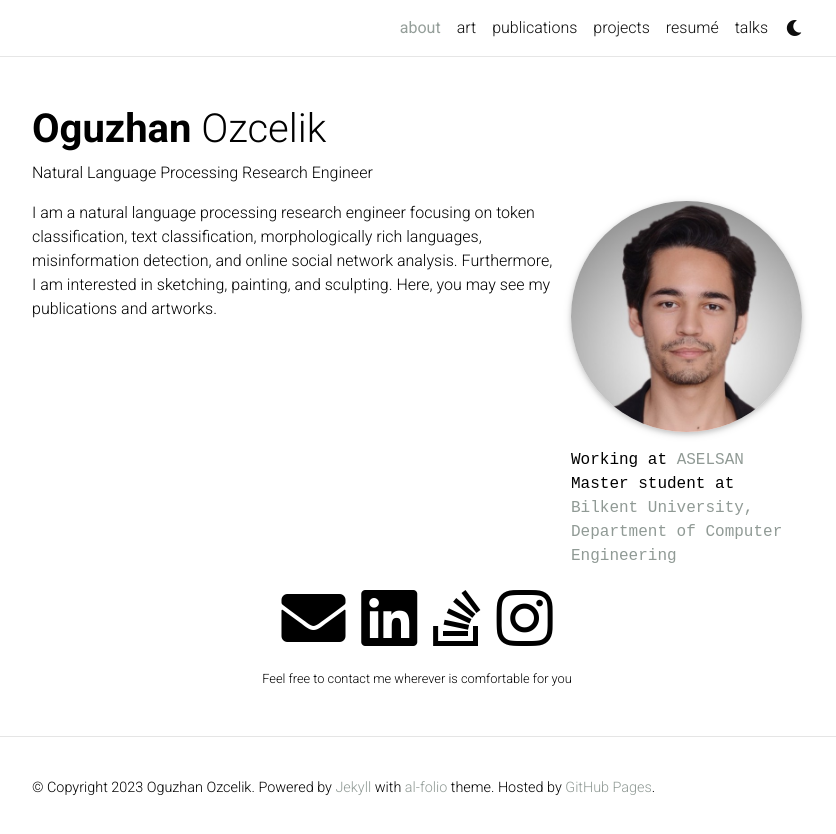
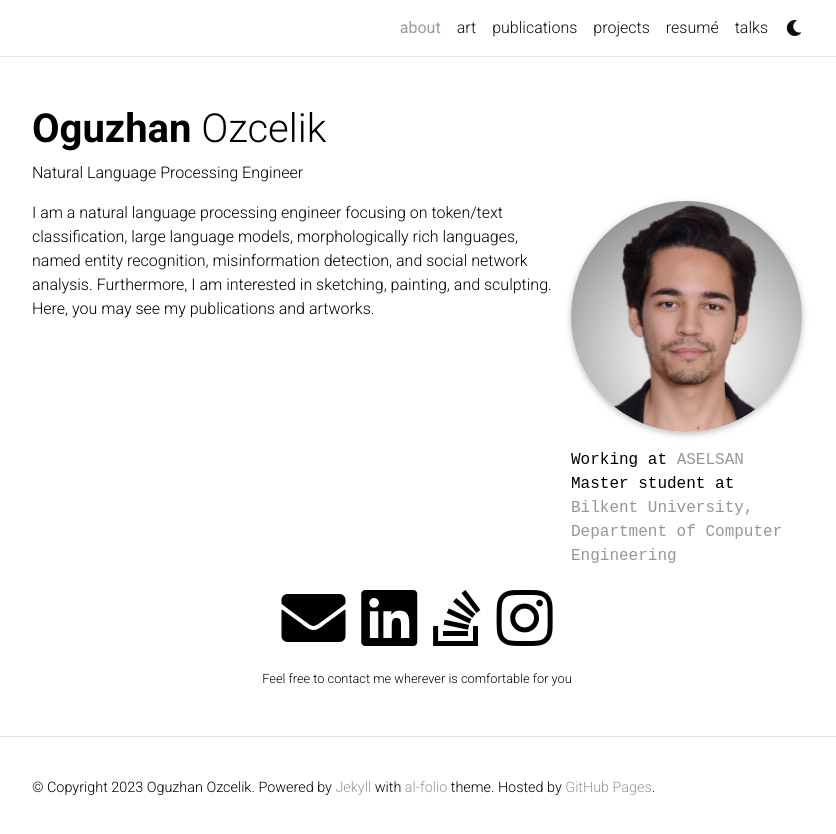
Before and after one commit to ogozcelik/info, a Jekyll site: the page built from _pages/about.md, in a window 1280 px wide. Shown: the top 834 px of the page, without its empty margins (223-1059 px from the left). Built offline with Jekyll 4.4.1, drawn with Linux system fonts in a browser that asks for light colours; full-size pictures stand in for the smaller copies a plugin makes; comment, search, counter and statistics services are not loaded; a style sheet for code colours, icons or effects is not loaded.

Commit message:
Update about.md

```diff
--- a/_pages/about.md
+++ b/_pages/about.md
@@ -2,7 +2,7 @@
 layout: about
 title: about
 permalink: /
-subtitle: Natural Language Processing Research Engineer
+subtitle: Natural Language Processing Engineer
 
 profile:
   align: right
@@ -17,4 +17,4 @@ selected_papers: false # includes a list of papers marked as "selected={true}"
 social: true  # includes social icons at the bottom of the page
 ---
 
-I am a natural language processing research engineer focusing on token classification, text classification, morphologically rich languages, misinformation detection, and online social network analysis. Furthermore, I am interested in sketching, painting, and sculpting. Here, you may see my publications and artworks.
+I am a natural language processing engineer focusing on token/text classification, large language models, morphologically rich languages, named entity recognition, misinformation detection, and social network analysis. Furthermore, I am interested in sketching, painting, and sculpting. Here, you may see my publications and artworks.
```
